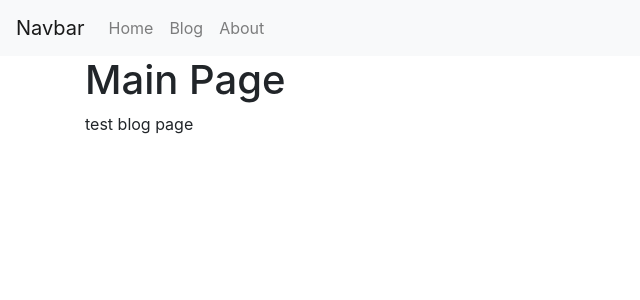
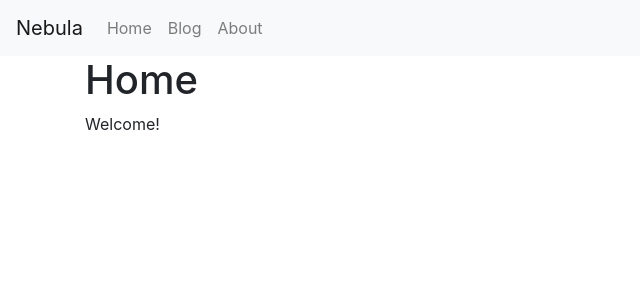
Before and after one commit to Notarium/Notarium.github.io, a Jekyll site: the page built from index.html, in a window 1280 px wide. Shown: the top 300 px of the page, without its empty margins (0-640 px from the left). Built offline with Jekyll 4.4.1, drawn with Linux system fonts in a browser that asks for light colours.

Commit message:
some minor fix

```diff
--- a/_layouts/default.html
+++ b/_layouts/default.html
@@ -16,7 +16,7 @@
 
 <body>
     <nav class="navbar navbar-expand-lg navbar-light bg-light">
-        <a class="navbar-brand" href="#">Navbar</a>
+        <a class="navbar-brand" href="#">Nebula</a>
         <button class="navbar-toggler" type="button" data-toggle="collapse" data-target="#navbarSupportedContent"
             aria-controls="navbarSupportedContent" aria-expanded="false" aria-label="Toggle navigation">
             <span class="navbar-toggler-icon"></span>
--- a/about/index.html
+++ b/about/index.html
@@ -1,9 +1,9 @@
 ---
 layout: default
-title: about Nebula
+title: About
 ---
 
 <div class="about">
-    <h1>About</h1>
-    <p>some place to store my thoughts</p>
+    <h1>{{page.title}}</h1>
+    <p>简单的个人博客<br/>随便放一些小文章或者感想什么的</p>
 </div>
--- a/index.html
+++ b/index.html
@@ -1,10 +1,10 @@
 ---
 layout: default
-title: Nebula
+title: Home
 ---
 <div>
   <div class="blurb">
-    <h1>Main Page</h1>
-    <p>test blog page</p>
+    <h1>{{page.title}}</h1>
+    <p>Welcome!</p>
   </div>
 </div><!-- /.blurb -->
```
